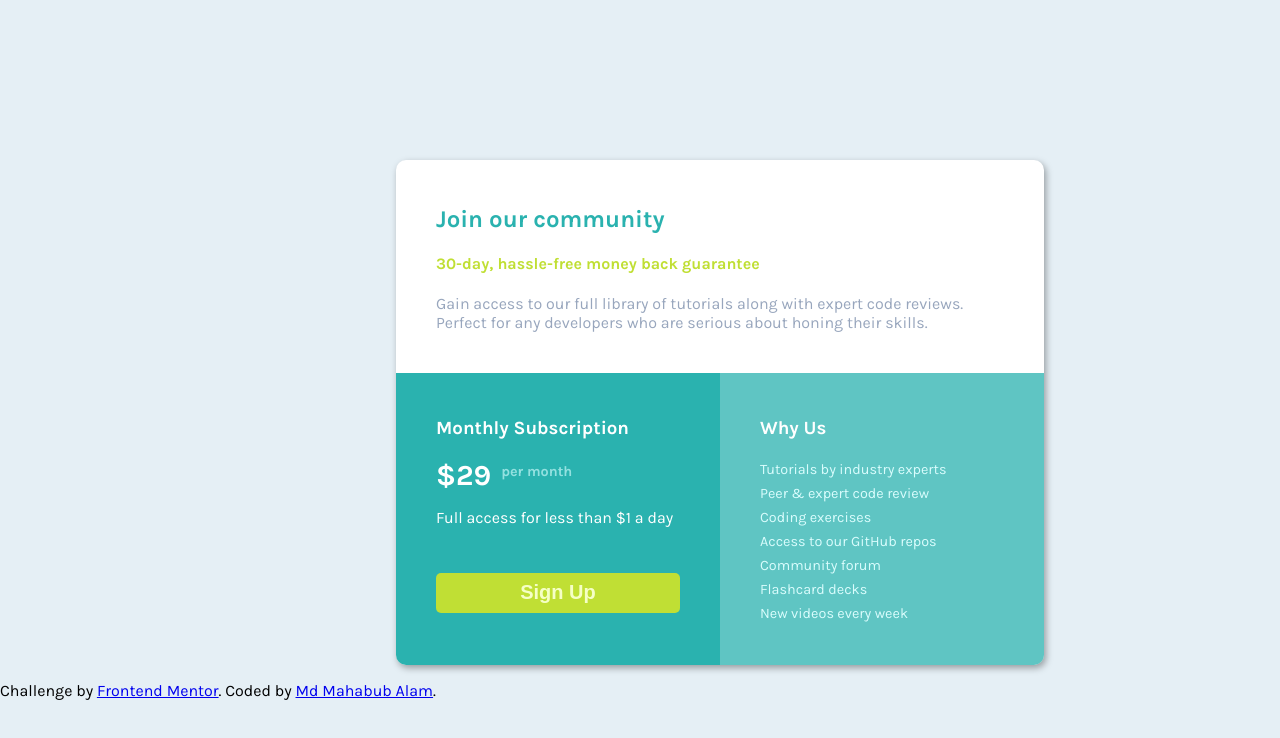
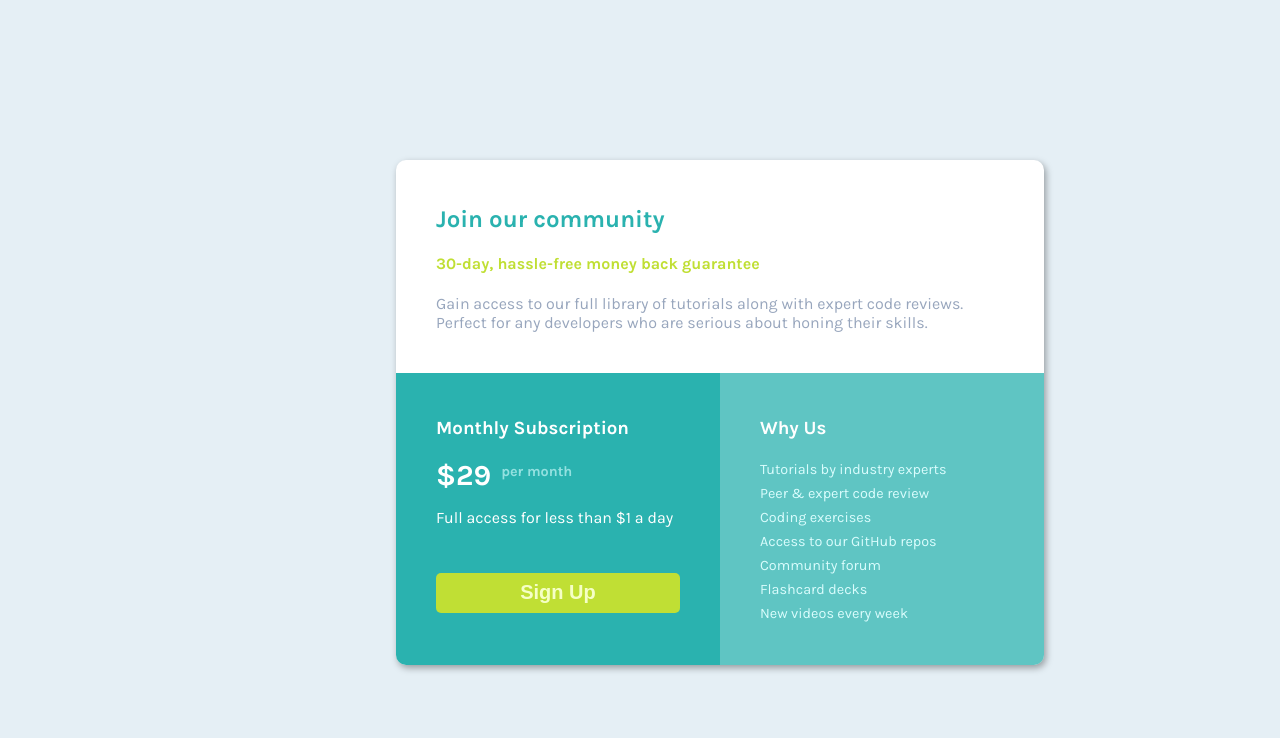
Before and after one commit to mahbubit003/price-grid-card-frontend-mentor-challenge, a plain HTML site: page index.html in a window 1280 px wide. Shown: the top 738 px of the page. Drawn offline with Linux system fonts and the light colour scheme.

Commit message:
Update index.html

```diff
--- a/index.html
+++ b/index.html
@@ -43,11 +43,5 @@
 </div>
 </div>
 </div>
-  <footer>
-    <p class="attribution">
-      Challenge by <a href="https://www.frontendmentor.io?ref=challenge" target="_blank">Frontend Mentor</a>.
-      Coded by <a href="https://github.com/mahbubit003">Md Mahabub Alam</a>.
-    </p>
-  </footer>
 </body>
 </html>
```
